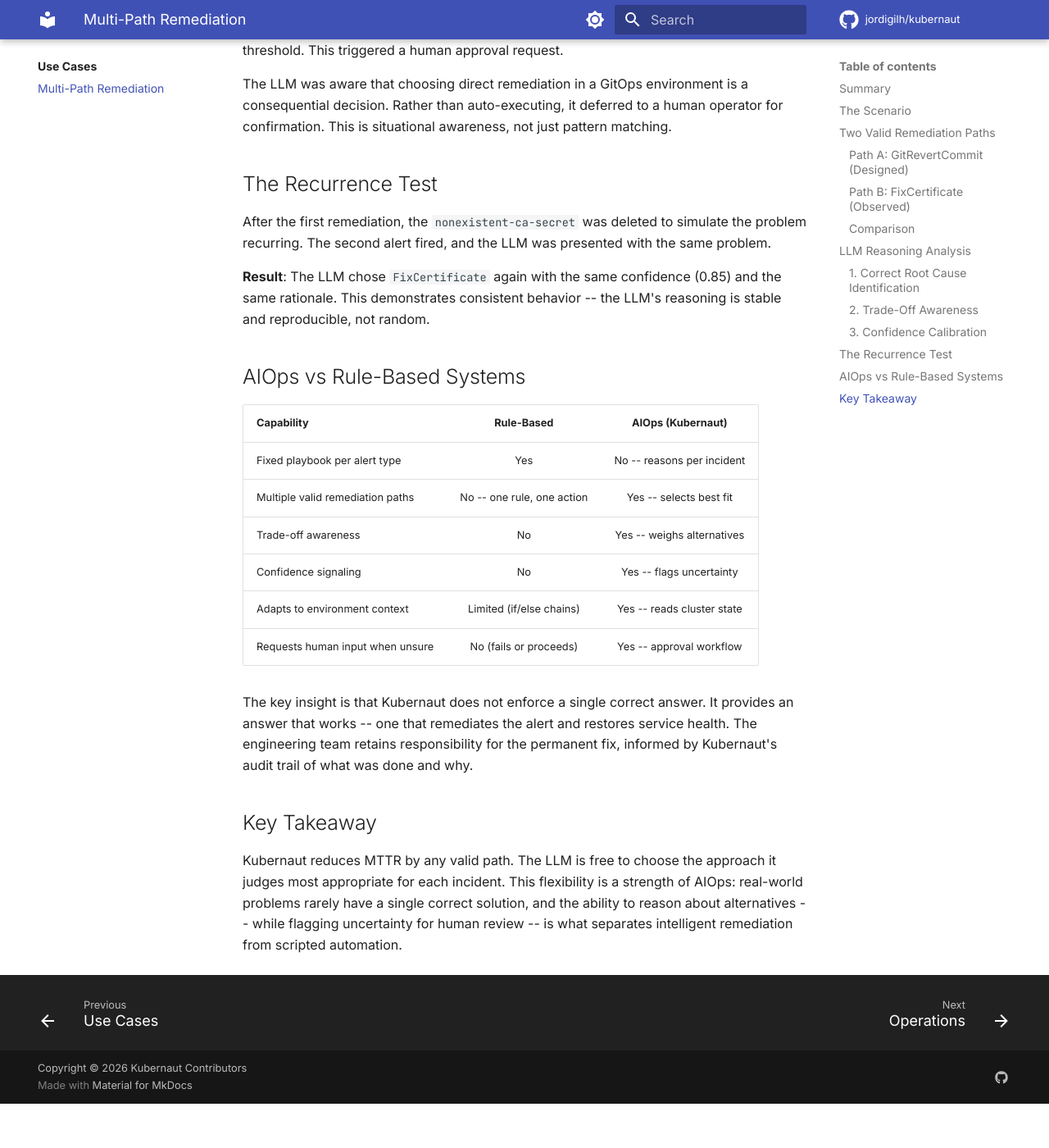
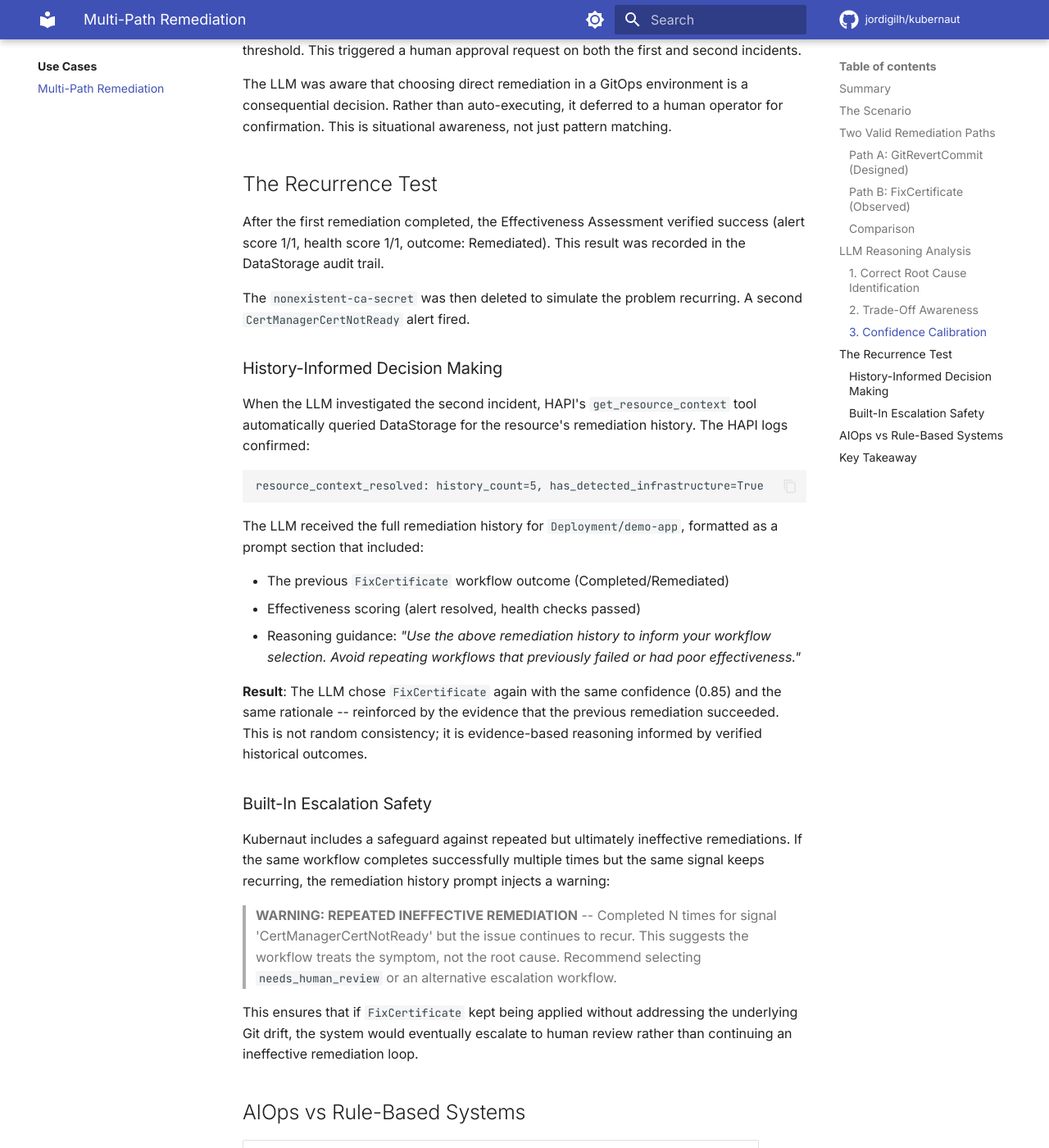
Before and after one commit to jordigilh/kubernaut-docs, an MkDocs documentation site: the page built from docs/use-cases/multi-path-remediation.md, in a window 1280 px wide and 1400 px high, scrolled down 2395 px. Shown: the whole window at 82% size. Built offline with MkDocs 1.6.1 and Material for MkDocs 9.7.7, drawn with Linux system fonts in a browser that asks for light colours; comment, search, counter and statistics services are not loaded; the version menu is left out; before the commit the page ends 3741 px from its top, so only the background shows below that.

Commit message:
docs: add history-informed decision making and escalation safety to multi-path use case
Update the Recurrence Test section with evidence from HAPI logs showing
the LLM received remediation history (history_count=5) from DataStorage
when investigating the second incident. Document the built-in escalation
safety that warns the LLM when repeated remediations are ineffective.

Made-with: Cursor

````diff
--- a/docs/use-cases/multi-path-remediation.md
+++ b/docs/use-cases/multi-path-remediation.md
@@ -87,7 +87,8 @@ that can be fixed directly, regardless of how the configuration is managed.
 ### 3. Confidence Calibration
 
 The LLM set confidence to **0.85** -- high enough to act, but below the auto-approve
-threshold. This triggered a human approval request.
+threshold. This triggered a human approval request on both the first and second
+incidents.
 
 The LLM was aware that choosing direct remediation in a GitOps environment is a
 consequential decision. Rather than auto-executing, it deferred to a human operator
@@ -95,13 +96,50 @@ for confirmation. This is situational awareness, not just pattern matching.
 
 ## The Recurrence Test
 
-After the first remediation, the `nonexistent-ca-secret` was deleted to simulate the
-problem recurring. The second alert fired, and the LLM was presented with the same
-problem.
+After the first remediation completed, the Effectiveness Assessment verified success
+(alert score 1/1, health score 1/1, outcome: Remediated). This result was recorded in
+the DataStorage audit trail.
+
+The `nonexistent-ca-secret` was then deleted to simulate the problem recurring. A second
+`CertManagerCertNotReady` alert fired.
+
+### History-Informed Decision Making
+
+When the LLM investigated the second incident, HAPI's `get_resource_context` tool
+automatically queried DataStorage for the resource's remediation history. The HAPI logs
+confirmed:
+
+```
+resource_context_resolved: history_count=5, has_detected_infrastructure=True
+```
+
+The LLM received the full remediation history for `Deployment/demo-app`, formatted as a
+prompt section that included:
+
+- The previous `FixCertificate` workflow outcome (Completed/Remediated)
+- Effectiveness scoring (alert resolved, health checks passed)
+- Reasoning guidance: *"Use the above remediation history to inform your workflow
+  selection. Avoid repeating workflows that previously failed or had poor effectiveness."*
 
 **Result**: The LLM chose `FixCertificate` again with the same confidence (0.85) and
-the same rationale. This demonstrates consistent behavior -- the LLM's reasoning is
-stable and reproducible, not random.
+the same rationale -- reinforced by the evidence that the previous remediation
+succeeded. This is not random consistency; it is evidence-based reasoning informed by
+verified historical outcomes.
+
+### Built-In Escalation Safety
+
+Kubernaut includes a safeguard against repeated but ultimately ineffective remediations.
+If the same workflow completes successfully multiple times but the same signal keeps
+recurring, the remediation history prompt injects a warning:
+
+> **WARNING: REPEATED INEFFECTIVE REMEDIATION** -- Completed N times for signal
+> 'CertManagerCertNotReady' but the issue continues to recur. This suggests the
+> workflow treats the symptom, not the root cause. Recommend selecting
+> `needs_human_review` or an alternative escalation workflow.
+
+This ensures that if `FixCertificate` kept being applied without addressing the
+underlying Git drift, the system would eventually escalate to human review rather
+than continuing an ineffective remediation loop.
 
 ## AIOps vs Rule-Based Systems
 
````
